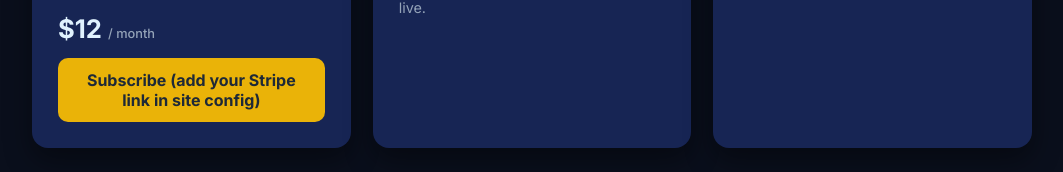
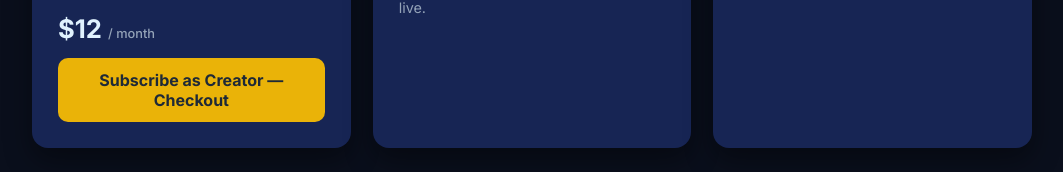
Before and after one commit to dylman2323/modelvault, a plain HTML site: page index.html in a window 1280 px wide. Shown: the part 6328-6500 px from the top of the page, without its empty margins (108-1171 px from the left). Drawn offline with Linux system fonts and the light colour scheme; no server answers.

Commit message:
Wire Creator Sub checkout to Square payment link

```diff
--- a/index.html
+++ b/index.html
@@ -1162,7 +1162,7 @@
             amazonTag: "modelvault00-20",
             // Your sitewide Amazon affiliate short link
             amazonStoreLink: "https://amzn.to/4vIi97k",
-            stripeCreatorSubPaymentLink: "", // monthly Creator Sub e.g. https://buy.stripe.com/zzzz
+            stripeCreatorSubPaymentLink: "https://square.link/u/soifdoLq", // Creator Sub checkout (Square)
             creatorSubPriceLabel: "$12 / month",
             // Gear products — amazon:true appends your Associates tag to amazon.com URLs
             // image URLs pulled from the linked Amazon product / search results
@@ -1318,10 +1318,10 @@
                 btn.href = link;
                 btn.target = '_blank';
                 btn.rel = 'noopener';
-                btn.textContent = 'Subscribe as Creator — Stripe';
+                btn.textContent = 'Subscribe as Creator — Checkout';
             } else {
                 btn.href = '#creatorListForm';
-                btn.textContent = 'Subscribe (add your Stripe link in site config)';
+                btn.textContent = 'Subscribe (add payment link in site config)';
             }
             const priceEl = document.querySelector('#creators .boost-price');
             if (priceEl && monetization.creatorSubPriceLabel) {
```
